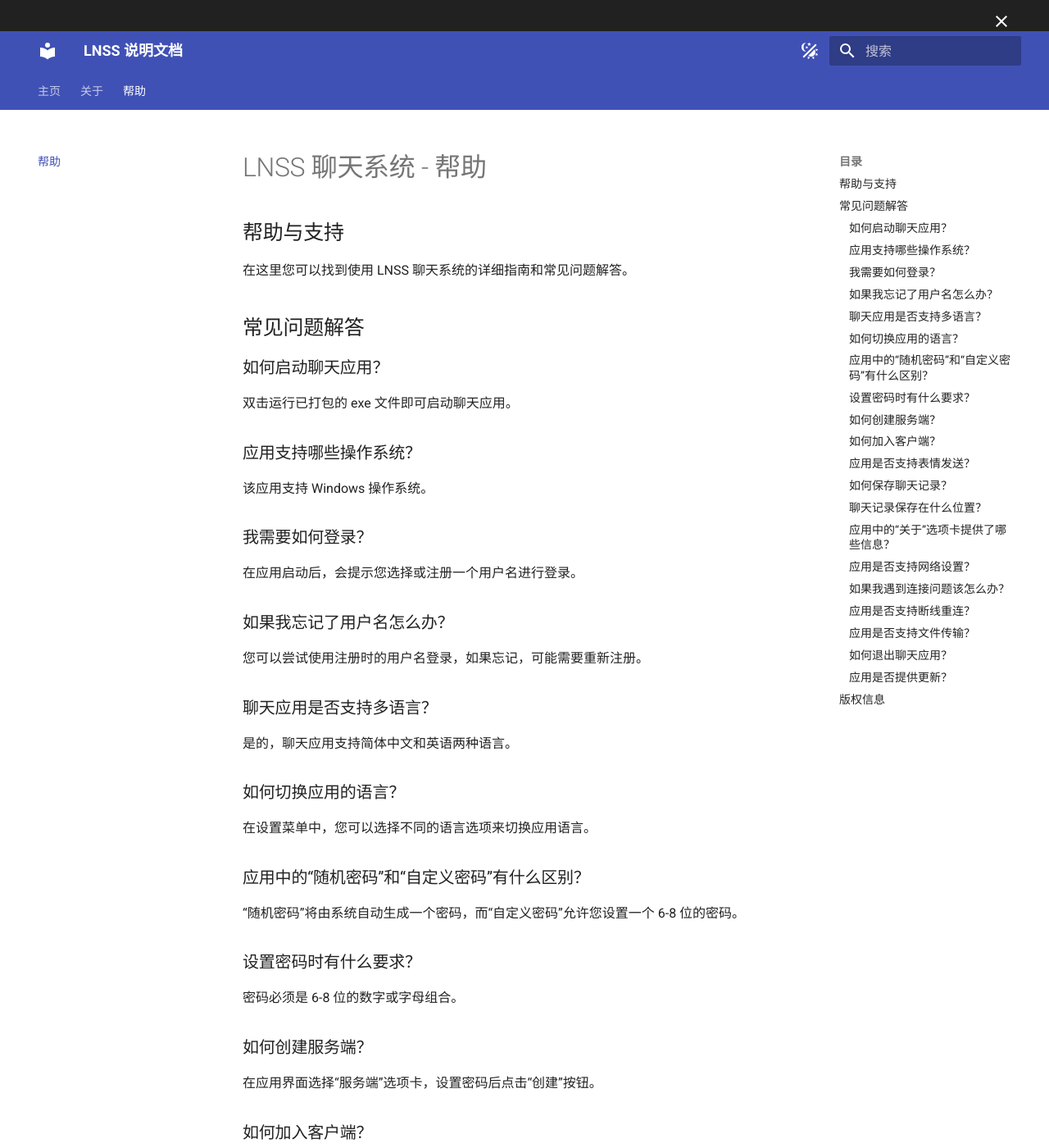
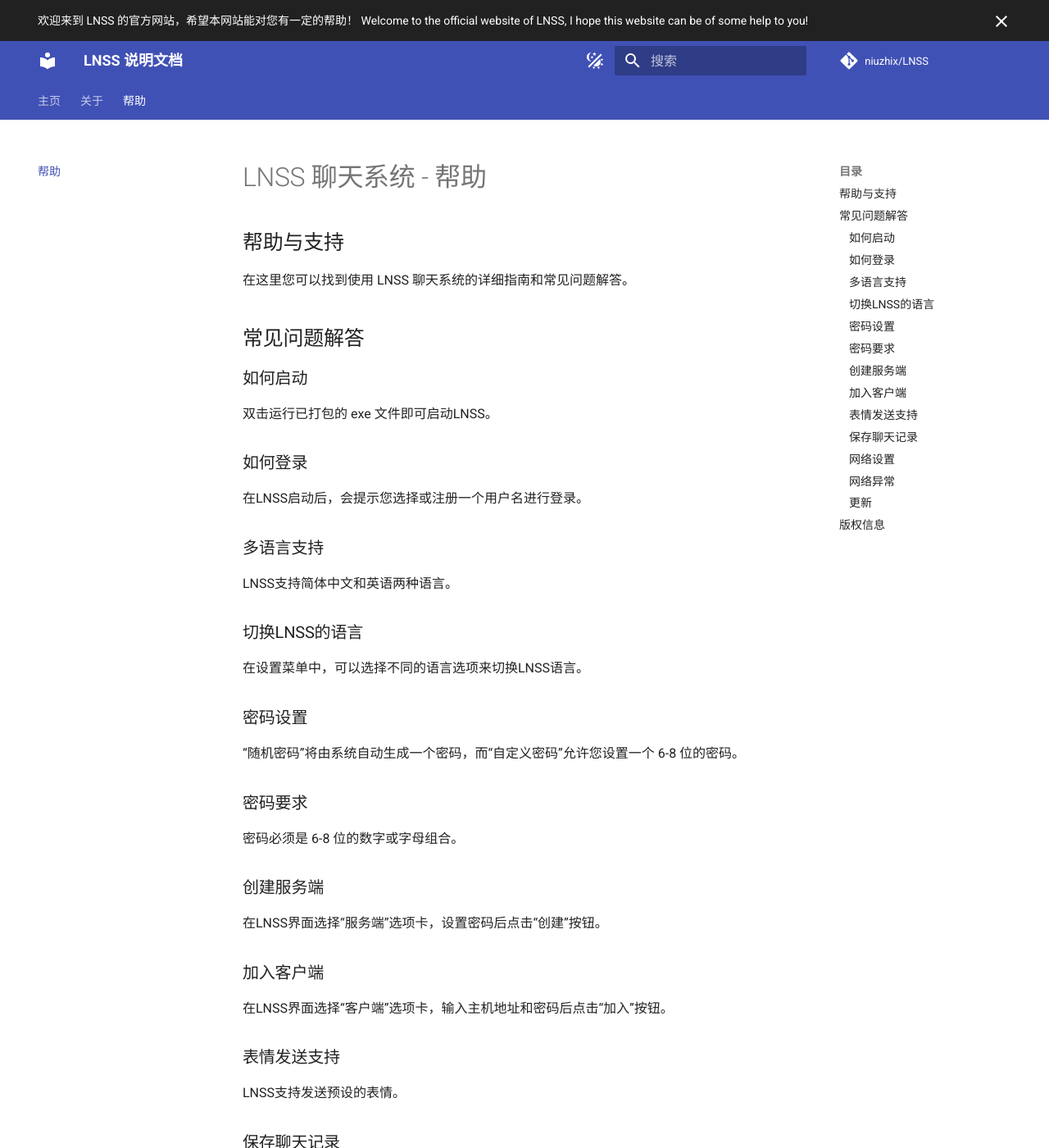
Before and after one commit to niuzhix/LNSS-Docs, an MkDocs documentation site: the page built from docs/help.md, in a window 1280 px wide and 1400 px high. Shown: the whole window at 82% size. Built offline with MkDocs 1.6.1 and Material for MkDocs 9.7.7, drawn with Linux system fonts in a browser that asks for light colours; comment, search, counter and statistics services are not loaded; some of the changed text lies outside the part shown.

Commit message:
Add many things

```diff
--- a/docs/.meta.yml
+++ /dev/null
@@ -1,3 +0,0 @@
----
-comments: true
----
--- /dev/null
+++ b/docs/extra/css/extra.css
@@ -0,0 +1,6 @@
+:root {
+    /*文本字体*/
+    --md-text-font: "LXGW WenKai Screen";
+    /*代码字体*/
+    --md-code-font: "Consolas";
+}
--- a/docs/help.md
+++ b/docs/help.md
@@ -13,65 +9,44 @@
 
 ## 常见问题解答
 
-### 如何启动聊天应用？
-双击运行已打包的 exe 文件即可启动聊天应用。
+### 如何启动
+双击运行已打包的 exe 文件即可启动LNSS。
 
-### 应用支持哪些操作系统？
-该应用支持 Windows 操作系统。
+### 如何登录
+在LNSS启动后，会提示您选择或注册一个用户名进行登录。
 
-### 我需要如何登录？
-在应用启动后，会提示您选择或注册一个用户名进行登录。
+### 多语言支持
+LNSS支持简体中文和英语两种语言。
 
-### 如果我忘记了用户名怎么办？
-您可以尝试使用注册时的用户名登录，如果忘记，可能需要重新注册。
+### 切换LNSS的语言
+在设置菜单中，可以选择不同的语言选项来切换LNSS语言。
 
-### 聊天应用是否支持多语言？
-是的，聊天应用支持简体中文和英语两种语言。
-
-### 如何切换应用的语言？
-在设置菜单中，您可以选择不同的语言选项来切换应用语言。
-
-### 应用中的“随机密码”和“自定义密码”有什么区别？
+### 密码设置
 “随机密码”将由系统自动生成一个密码，而“自定义密码”允许您设置一个 6-8 位的密码。
 
-### 设置密码时有什么要求？
+### 密码要求
 密码必须是 6-8 位的数字或字母组合。
 
-### 如何创建服务端？
-在应用界面选择“服务端”选项卡，设置密码后点击“创建”按钮。
+### 创建服务端
+在LNSS界面选择“服务端”选项卡，设置密码后点击“创建”按钮。
 
-### 如何加入客户端？
-在应用界面选择“客户端”选项卡，输入主机地址和密码后点击“加入”按钮。
+### 加入客户端
+在LNSS界面选择“客户端”选项卡，输入主机地址和密码后点击“加入”按钮。
 
-### 应用是否支持表情发送？
-是的，应用支持发送预设的表情。
+### 表情发送支持
+LNSS支持发送预设的表情。
 
-### 如何保存聊天记录？
+### 保存聊天记录
 您可以通过“更多”菜单中的“保存对话”选项来保存聊天记录。
 
-### 聊天记录保存在什么位置？
-聊天记录将保存在您指定的位置，文件格式为 `.lns`。
+### 网络设置
+LNSS显示当前连接的无线网络名称。
 
-### 应用中的“关于”选项卡提供了哪些信息？
-提供了应用版本、版权信息和作者信息。
-
-### 应用是否支持网络设置？
-是的，应用可以显示当前连接的无线网络名称。
-
-### 如果我遇到连接问题该怎么办？
+### 网络异常
 请检查您的网络连接，确保服务端和客户端处于同一网络下。
 
-### 应用是否支持断线重连？
-当前版本不支持自动断线重连，您需要手动重新启动客户端连接。
-
-### 应用是否支持文件传输？
-当前版本的应用不支持文件传输功能。
-
-### 如何退出聊天应用？
-您可以通过点击窗口右上角的关闭按钮或在系统托盘中选择退出。
-
-### 应用是否提供更新？
-当前版本不提供自动更新，您需要手动下载最新版本的 exe 文件来更新应用。
+### 更新
+需要手动下载最新版本的 exe 文件来更新LNSS。
 
 
 ## 版权信息
--- a/docs/overrides/main.html
+++ b/docs/overrides/main.html
@@ -1,5 +1,5 @@
 {% extends "base.html" %}
 {% block announce %}
 {{ super() }}
-<p><span class="text"></span></p>
+<p><span class="text">欢迎来到 LNSS 的官方网站，希望本网站能对您有一定的帮助！    Welcome to the official website of LNSS, I hope this website can be of some help to you!</span></p>
 {% endblock %}
--- a/mkdocs.yml
+++ b/mkdocs.yml
@@ -1,4 +1,14 @@
 site_name: LNSS 说明文档
+copyright: Copyright &copy; 2025 Blue Summer Studio.
+repo_url: https://github.com/niuzhix/LNSS
+site_url: https://niuzhix.github.io/LNSS-Docs/
+repo_name: niuzhix/LNSS
+edit_uri: edit/main/docs/
+site_description: Everything about the LNSS.
+site_author: niuzhix
+
+markdown_extensions:
+  - meta
 
 nav:
   - 主页: index.md
@@ -11,8 +21,6 @@ theme:
   language: zh
   features:
     - content.tooltips
-    - content.action.edit
-    - content.action.view
     - announce.dismiss
     - navigation.tabs
     - navigation.footer
@@ -59,6 +67,12 @@ extra: # 额外设定
   generator: false
   extra_javascripts:
     - extra/javascripts/typing.js
+    - extra/javascripts/shortcuts.js
+  extra_css:
+    - extra/css/extra.css
+    - https://cdn.jsdelivr.net/npm/lxgw-wenkai-screen-webfont@1.1.0/style.css
+  icon:
+    repo: fontawesome/brands/github
   consent:
     actions:
       - accept
```
Also changed, not shown: other parts of docs/help.md (+3 -7 lines), docs/about.md (+0 -7 lines), docs/extra/javascripts/shortcuts.js (added, +19 -0 lines), docs/index.md (+7 -7 lines), site/404.html, site/about/index.html, site/extra/css/extra.css (added), site/extra/javascripts/shortcuts.js (added), site/help/index.html, site/index.html, site/overrides/main.html, site/search/search_index.json, site/sitemap.xml, 1 other file.
